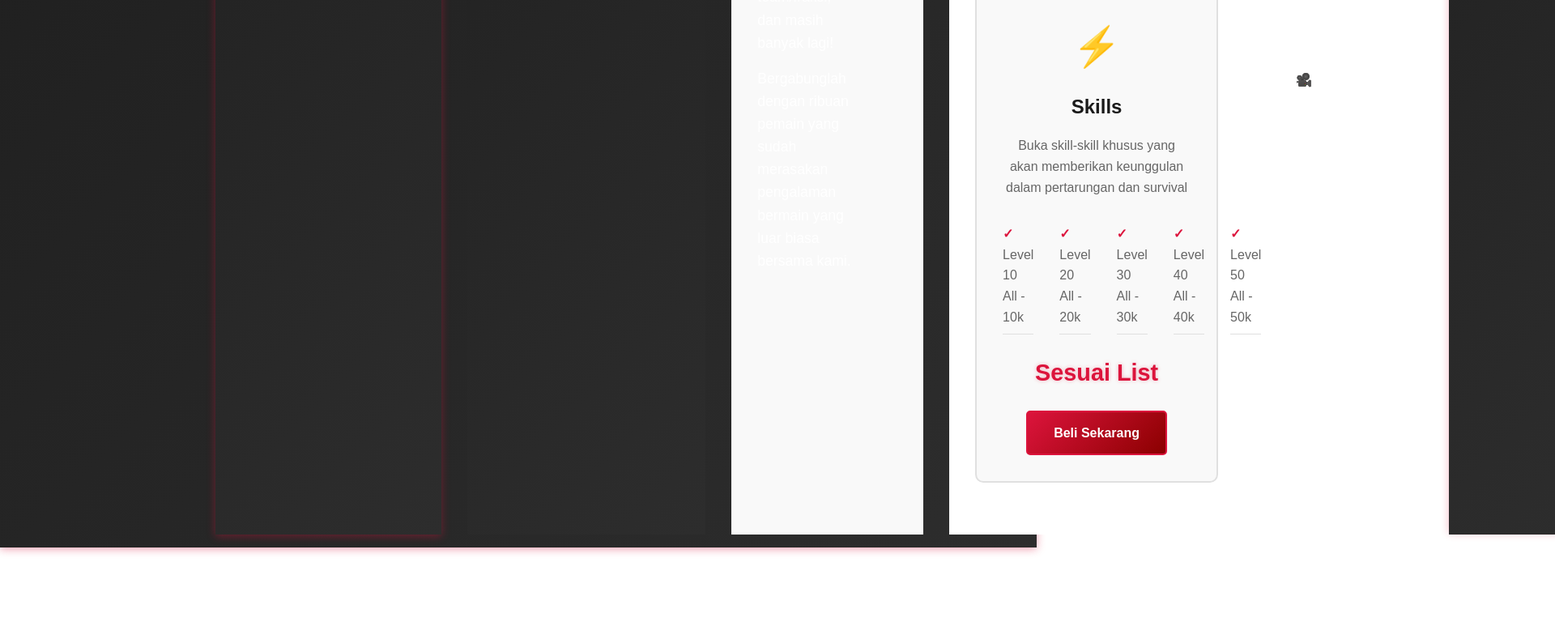
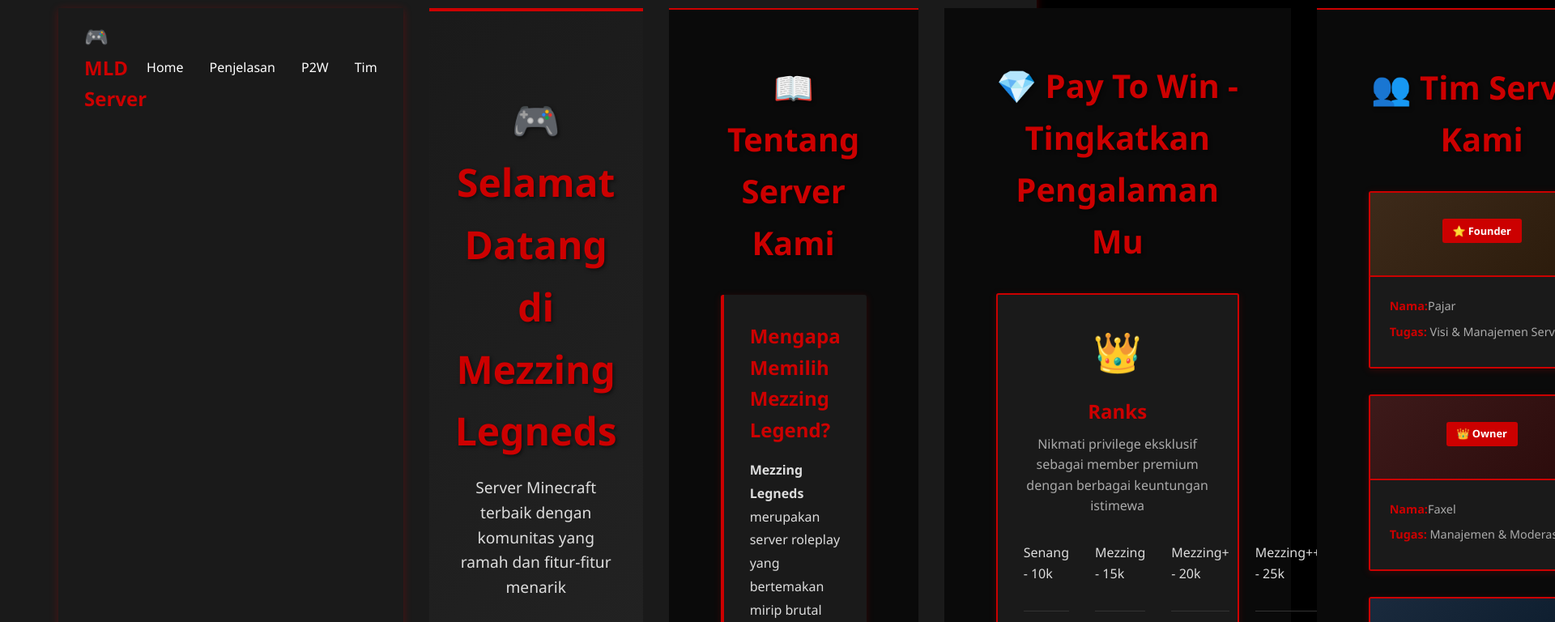
Before and after one commit to aqiinatsir/Mezzing-Legends, a plain HTML site: page index.html in a window 1280 px wide. Shown: the part 1040-1808 px from the top of the page at 81% size, 1920 px wide, since content can reach past the window. Before the commit the page ends 1716 px from the top, so only its background shows below. Drawn offline with Linux system fonts and the light colour scheme.

Commit message:
style.css

```diff
--- a/style.css
+++ b/style.css
@@ -1,5 +1,3 @@
-/* style.css */
-
 * {
     margin: 0;
     padding: 0;
@@ -7,164 +5,147 @@
 }
 
 body {
-    font-family: 'Arial', sans-serif;
-    color: #333;
+    font-family: 'Segoe UI', Tahoma, Geneva, Verdana, sans-serif;
     line-height: 1.6;
+    color: #fff;
+    background-color: #000;
 }
 
 /* Header & Navigation */
 header {
-    background: linear-gradient(135deg, #1a1a1a 0%, #2d2d2d 100%);
-    color: white;
-    padding: 1rem 0;
+    background-color: #1a1a1a;
+    border-bottom: 3px solid #cc0000;
     position: sticky;
     top: 0;
     z-index: 100;
-    box-shadow: 0 2px 10px rgba(220, 20, 60, 0.4);
+    box-shadow: 0 2px 10px rgba(204, 0, 0, 0.3);
 }
 
-.header-container {
+nav {
     max-width: 1200px;
     margin: 0 auto;
     display: flex;
     justify-content: space-between;
     align-items: center;
-    padding: 0 2rem;
+    padding: 1rem 2rem;
 }
 
 .logo {
-    display: flex;
-    align-items: center;
-    gap: 1rem;
-    font-size: 1.8rem;
+    font-size: 1.5rem;
     font-weight: bold;
-}
-
-.logo-img {
-    width: 60px;
-    height: 60px;
-    border-radius: 8px;
-    object-fit: contain;
-    filter: drop-shadow(0 0 10px rgba(220, 20, 60, 0.6));
+    color: #cc0000;
 }
 
 nav ul {
+    list-style: none;
     display: flex;
-    list-style: none;
     gap: 2rem;
 }
 
 nav a {
-    color: white;
+    color: #fff;
     text-decoration: none;
-    transition: color 0.3s ease, text-shadow 0.3s ease;
+    transition: color 0.3s;
     font-weight: 500;
 }
 
 nav a:hover {
-    color: #DC143C;
-    text-shadow: 0 0 10px rgba(220, 20, 60, 0.7);
+    color: #cc0000;
 }
 
-/* Hero Section */
-.hero {
-    background: linear-gradient(135deg, #1a1a1a 0%, #2d2d2d 100%);
-    color: white;
-    padding: 6rem 2rem;
-    text-align: center;
-}
-
-.hero-content {
-    max-width: 800px;
-    margin: 0 auto;
-}
-
-.hero h1 {
-    font-size: 3.5rem;
-    margin-bottom: 1rem;
-    text-shadow: 2px 2px 4px rgba(0, 0, 0, 0.8);
-}
-
-.hero p {
-    font-size: 1.3rem;
-    margin-bottom: 2rem;
-}
-
-.btn {
-    display: inline-block;
-    padding: 0.8rem 2rem;
-    background: linear-gradient(135deg, #DC143C 0%, #8B0000 100%);
-    color: white;
-    text-decoration: none;
-    border-radius: 5px;
-    transition: background 0.3s ease, transform 0.3s ease, box-shadow 0.3s ease;
-    border: 2px solid #DC143C;
-    cursor: pointer;
-    font-size: 1rem;
-    font-weight: bold;
-}
-
-.btn:hover {
-    background: linear-gradient(135deg, #8B0000 0%, #DC143C 100%);
-    transform: translateY(-2px);
-    box-shadow: 0 5px 20px rgba(220, 20, 60, 0.5);
-}
-
-/* Main Content */
 .container {
     max-width: 1200px;
     margin: 0 auto;
     padding: 0 2rem;
 }
 
-section {
-    padding: 4rem 0;
+/* Hero Section */
+.hero {
+    background: linear-gradient(135deg, #1a1a1a 0%, #2d2d2d 100%);
+    border-top: 4px solid #cc0000;
+    border-bottom: 4px solid #cc0000;
+    color: white;
+    padding: 6rem 2rem;
+    text-align: center;
 }
 
-section h2 {
+.hero-content h1 {
+    font-size: 3rem;
+    margin-bottom: 1rem;
+    color: #cc0000;
+    text-shadow: 2px 2px 4px rgba(0, 0, 0, 0.5);
+}
+
+.hero-content p {
+    font-size: 1.2rem;
+    margin-bottom: 2rem;
+    color: #ddd;
+}
+
+.btn {
+    display: inline-block;
+    background: #cc0000;
+    color: #fff;
+    padding: 0.8rem 2rem;
+    border-radius: 3px;
+    text-decoration: none;
+    font-weight: bold;
+    transition: all 0.3s;
+    border: 2px solid #cc0000;
+    cursor: pointer;
+    font-size: 1rem;
+}
+
+.btn:hover {
+    background: #ff0000;
+    border-color: #ff0000;
+    transform: translateY(-2px);
+    box-shadow: 0 5px 15px rgba(204, 0, 0, 0.4);
+}
+
+section {
+    padding: 4rem 2rem;
+    background-color: #000;
+}
+
+h2 {
+    font-size: 2.5rem;
+    margin-bottom: 2rem;
     text-align: center;
-    font-size: 2.5rem;
-    margin-bottom: 3rem;
-    color: #1a1a1a;
+    color: #cc0000;
+    text-shadow: 2px 2px 4px rgba(0, 0, 0, 0.5);
 }
 
 /* About Section */
 .about {
-    background: #f9f9f9;
+    background-color: #0a0a0a;
+    border-top: 2px solid #cc0000;
+    border-bottom: 2px solid #cc0000;
 }
 
 .about-content {
-    display: grid;
-    grid-template-columns: 1fr 1fr;
-    gap: 3rem;
-    align-items: center;
+    background: #1a1a1a;
+    padding: 2rem;
+    border-radius: 3px;
+    border-left: 4px solid #cc0000;
+    box-shadow: 0 2px 10px rgba(204, 0, 0, 0.2);
 }
 
 .about-text h3 {
-    font-size: 1.8rem;
+    color: #cc0000;
     margin-bottom: 1rem;
-    color: #DC143C;
+    font-size: 1.5rem;
 }
 
 .about-text p {
     margin-bottom: 1rem;
-    font-size: 1.1rem;
-}
-
-.about-image {
-    background: linear-gradient(135deg, #DC143C 0%, #8B0000 100%);
-    height: 300px;
-    border-radius: 10px;
-    display: flex;
-    align-items: center;
-    justify-content: center;
-    font-size: 5rem;
-    box-shadow: 0 10px 30px rgba(220, 20, 60, 0.3);
+    line-height: 1.8;
+    color: #ddd;
 }
 
 /* P2W Section */
 .p2w {
-    background: white;
+    background-color: #0a0a0a;
 }
 
 .p2w-grid {
@@ -174,37 +155,19 @@ section h2 {
 }
 
 .p2w-card {
-    background: #f9f9f9;
+    background: #1a1a1a;
     padding: 2rem;
-    border-radius: 10px;
+    border-radius: 3px;
+    border: 2px solid #cc0000;
+    box-shadow: 0 2px 10px rgba(204, 0, 0, 0.2);
+    transition: all 0.3s;
     text-align: center;
-    transition: transform 0.3s ease, box-shadow 0.3s ease, border-color 0.3s ease;
-    border: 2px solid #e0e0e0;
 }
 
 .p2w-card:hover {
     transform: translateY(-5px);
-    box-shadow: 0 10px 30px rgba(220, 20, 60, 0.25);
-    border-color: #DC143C;
-}
-
-.p2w-card h3 {
-    color: #1a1a1a;
-    margin-bottom: 1rem;
-    font-size: 1.5rem;
-}
-
-.p2w-card p {
-    color: #666;
-    margin-bottom: 1.5rem;
-}
-
-.price {
-    font-size: 1.8rem;
-    color: #DC143C;
-    font-weight: bold;
-    margin-bottom: 1.5rem;
-    text-shadow: 0 0 5px rgba(220, 20, 60, 0.3);
+    box-shadow: 0 5px 20px rgba(204, 0, 0, 0.4);
+    border-color: #ff0000;
 }
 
 .icon {
@@ -212,62 +175,158 @@ section h2 {
     margin-bottom: 1rem;
 }
 
-/* Features */
+.p2w-card h3 {
+    color: #cc0000;
+    margin-bottom: 0.5rem;
+    font-size: 1.5rem;
+}
+
+.p2w-card p {
+    color: #aaa;
+    margin-bottom: 1.5rem;
+}
+
 .features-list {
     list-style: none;
+    margin-bottom: 1.5rem;
     text-align: left;
-    margin: 1.5rem 0;
-    color: #666;
 }
 
 .features-list li {
     padding: 0.5rem 0;
-    border-bottom: 1px solid #e0e0e0;
+    border-bottom: 1px solid #333;
+    color: #ddd;
 }
 
-.features-list li:before {
-    content: "✓ ";
-    color: #DC143C;
+.features-list li:last-child {
+    border-bottom: none;
+}
+
+.price {
     font-weight: bold;
-    margin-right: 0.5rem;
+    color: #cc0000;
+    margin-bottom: 1rem;
+    font-size: 1.1rem;
+}
+
+/* Team Section */
+#team {
+    background-color: #0a0a0a;
+    border-top: 2px solid #cc0000;
+}
+
+.team-grid {
+    display: grid;
+    grid-template-columns: repeat(auto-fit, minmax(280px, 1fr));
+    gap: 2rem;
+    margin-top: 2rem;
+}
+
+.team-card {
+    background: #1a1a1a;
+    border-radius: 3px;
+    overflow: hidden;
+    border: 2px solid #cc0000;
+    box-shadow: 0 2px 10px rgba(204, 0, 0, 0.2);
+    transition: all 0.3s;
+}
+
+.team-card:hover {
+    transform: translateY(-5px);
+    box-shadow: 0 5px 20px rgba(204, 0, 0, 0.4);
+    border-color: #ff0000;
+}
+
+.team-header {
+    padding: 2rem;
+    text-align: center;
+    background: linear-gradient(135deg, #2d2d2d 0%, #1a1a1a 100%);
+    border-bottom: 2px solid #cc0000;
+}
+
+.founder .team-header {
+    background: linear-gradient(135deg, #3d2a1a 0%, #2a1a0a 100%);
+}
+
+.owner .team-header {
+    background: linear-gradient(135deg, #3d1a1a 0%, #2a0a0a 100%);
+}
+
+.developer .team-header {
+    background: linear-gradient(135deg, #1a2a3d 0%, #0a1a2a 100%);
+}
+
+.admin .team-header {
+    background: linear-gradient(135deg, #2a3d3d 0%, #0a2a2a 100%);
+}
+
+.streamer .team-header {
+    background: linear-gradient(135deg, #3d2a1a 0%, #2a1a0a 100%);
+}
+
+.team-badge {
+    display: inline-block;
+    padding: 0.3rem 0.8rem;
+    background: #cc0000;
+    border-radius: 3px;
+    font-size: 0.8rem;
+    margin-bottom: 0.5rem;
+    color: #fff;
+    font-weight: bold;
+}
+
+.team-name {
+    font-size: 1.3rem;
+    font-weight: bold;
+    margin: 0.5rem 0;
+    color: #cc0000;
+}
+
+.team-body {
+    padding: 1.5rem;
+    background-color: #1a1a1a;
+}
+
+.team-body p {
+    color: #aaa;
+    margin-bottom: 0.5rem;
+    font-size: 0.9rem;
+}
+
+.team-body strong {
+    color: #cc0000;
 }
 
 /* Footer */
 footer {
-    background: linear-gradient(135deg, #1a1a1a 0%, #2d2d2d 100%);
-    color: white;
+    background: #1a1a1a;
+    color: #aaa;
     text-align: center;
     padding: 2rem;
-    margin-top: 3rem;
-    box-shadow: 0 -2px 10px rgba(220, 20, 60, 0.3);
+    margin-top: 2rem;
+    border-top: 3px solid #cc0000;
+}
+
+footer p {
+    margin: 0;
 }
 
 /* Responsive */
 @media (max-width: 768px) {
-    nav ul {
-        flex-direction: column;
-        gap: 1rem;
-    }
-
-    .hero h1 {
+    .hero-content h1 {
         font-size: 2rem;
     }
 
-    .about-content {
-        grid-template-columns: 1fr;
+    h2 {
+        font-size: 1.8rem;
     }
 
-    .header-container {
-        flex-direction: column;
+    nav ul {
         gap: 1rem;
+        font-size: 0.9rem;
     }
 
-    .p2w-grid {
-        grid-template-columns: 1fr;
+    nav {
+        padding: 1rem;
     }
 }
-
-/* Scroll smooth */
-html {
-    scroll-behavior: smooth;
-}
```
